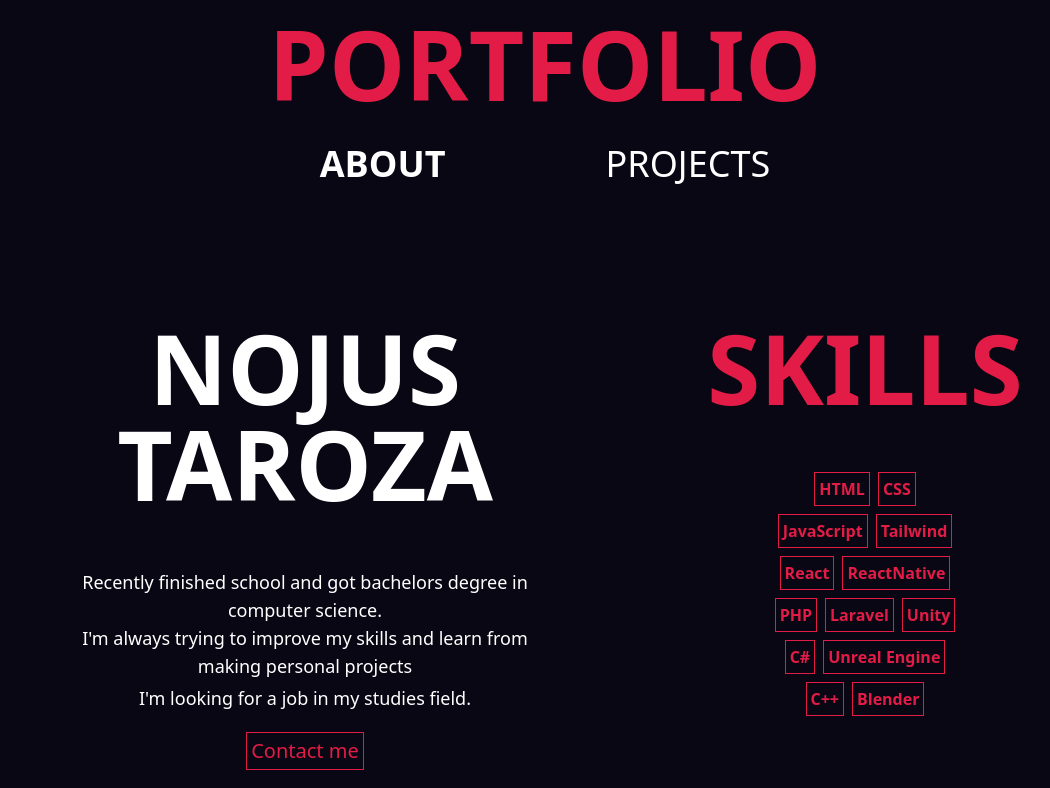
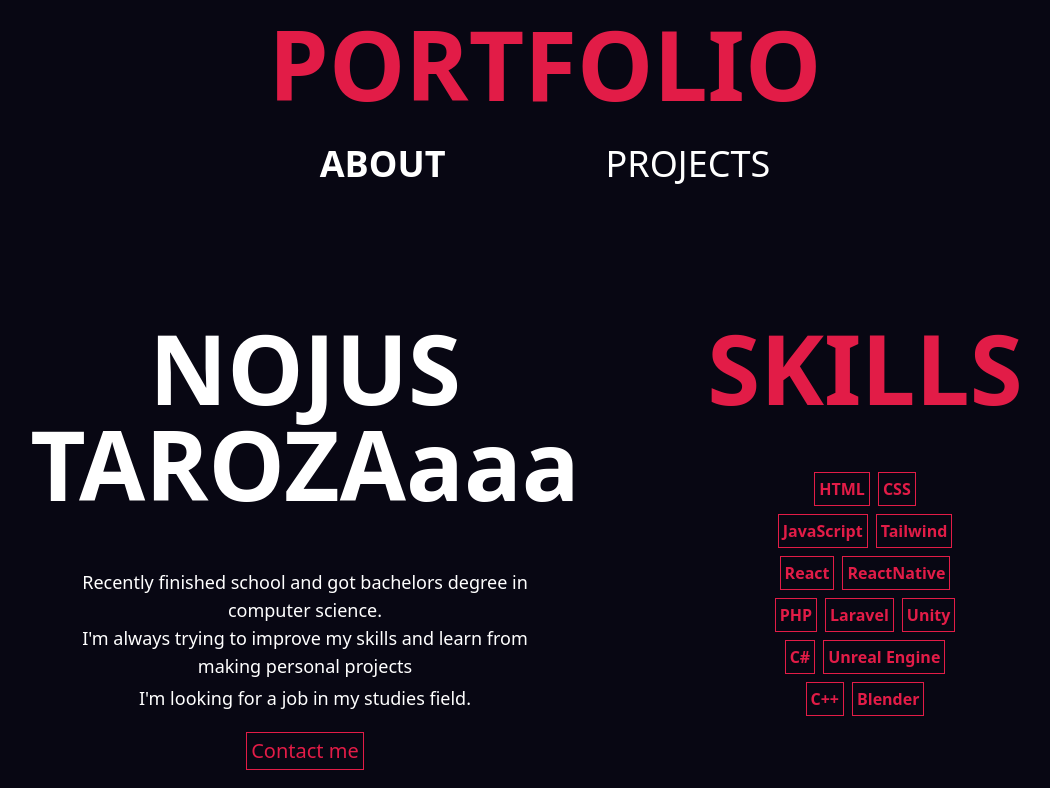
Before and after one commit to NojusTar/Nojus-Portfolio, a plain HTML site: page index.html in a window 1280 px wide. Shown: the top 788 px of the page, without its empty margins (95-1145 px from the left). Drawn offline with nearby package versions, Linux system fonts and the light colour scheme.

Commit message:
Update index.html

```diff
--- a/index.html
+++ b/index.html
@@ -35,7 +35,7 @@
     <main id="main" class="w-full grid grid-cols-[100%_100%] overflow-hidden">
       <div id="left" class="grid grid-cols-2">
         <div id="left-left" class="flex flex-col items-center ps-40">
-          <div class="text-8xl text-center font-bold">NOJUS TAROZA</div>
+          <div class="text-8xl text-center font-bold">NOJUS TAROZAaaa</div>
           <div class="text-lg text-center mt-14">
             Recently finished school and got bachelors degree in computer
             science. <br />
```
